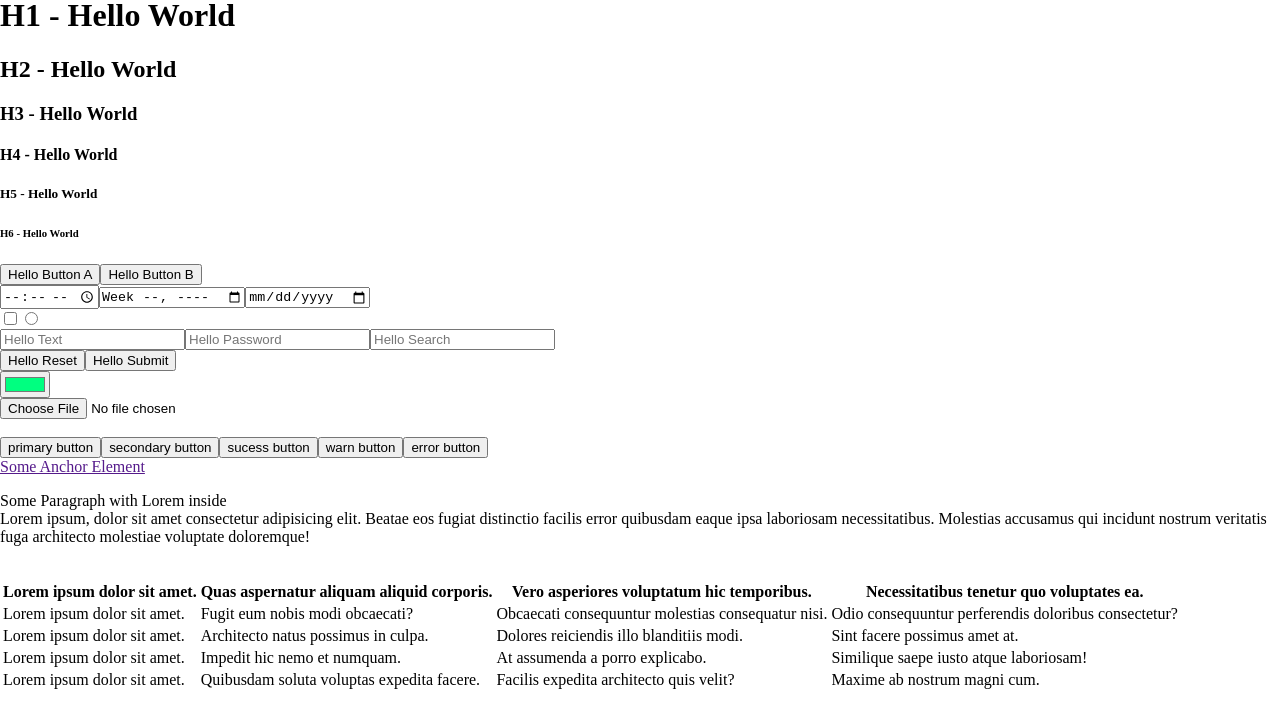
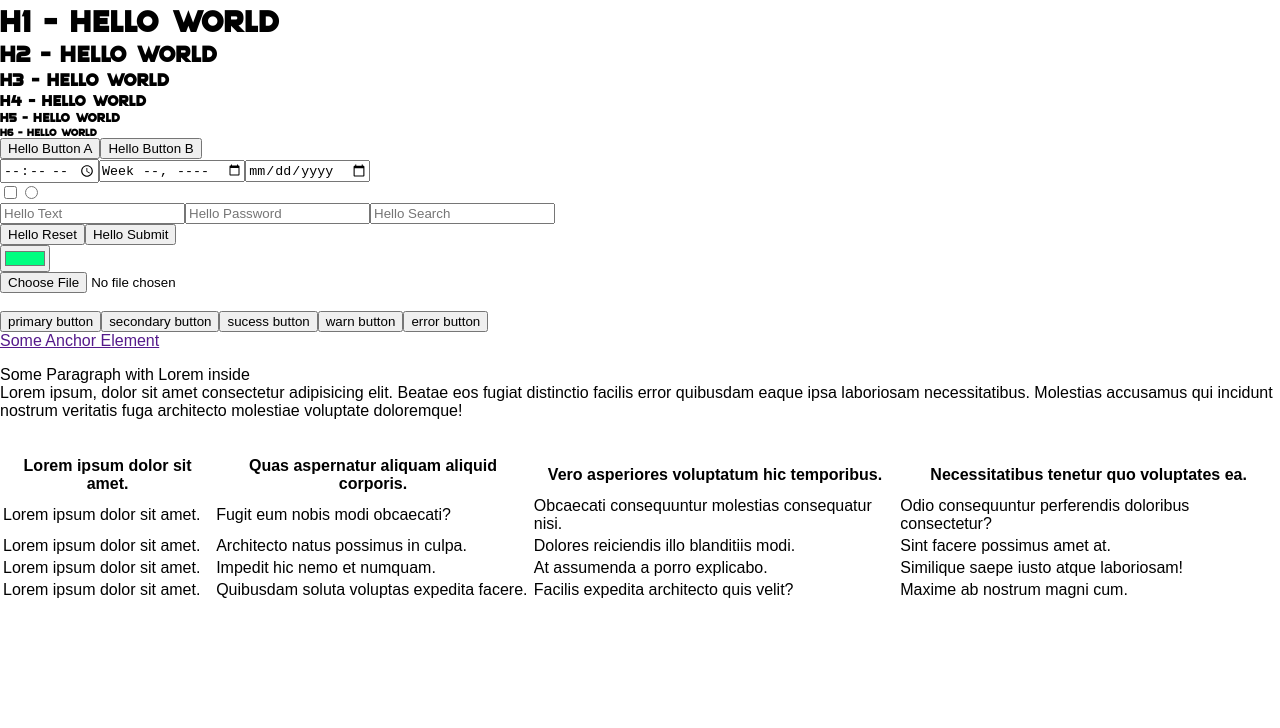
Before and after one commit to TheBoizCoding/HypertearLauncher, a Vue app: page / in a window 1280 px wide. Shown: the top 728 px of the page. Built offline with nearby package versions, Linux system fonts and the light colour scheme.

Commit message:
work on themeing

```diff
--- a/src/assets/scss/base.scss
+++ b/src/assets/scss/base.scss
@@ -6,5 +6,11 @@ html, body {
 }
 body {
     position: relative;
-    top: -1.5rem; // if not done, body has a weird offset at the top, need to test if that is chromium only
+    font-family: $font-main;
+    overflow: hidden;
 }
+h1, h2, h3, h4, h5, h6 {
+    font-family: $font-styled;
+    font-weight: normal;
+    margin: 0;
+}
--- a/src/assets/scss/themes/default-theme.scss
+++ b/src/assets/scss/themes/default-theme.scss
@@ -1,7 +1,25 @@
+@font-face {
+    font-family: 'Quicksilver';
+    src: url('./assets/fonts/Quicksilver.ttf');
+}
+$font-styled: 'Quicksilver';
+$font-main: sans-serif;
+$font-code: monospace;
+
+$color-white: #fff;
+$color-black: #000000;
+$color-primary:#00c8ff;
+$color-secondary:#0046ff;
+$color-green:#0f0;
+$color-yellow:#ff0;
+$color-red:#ff0000;
+
+$var: darken($color-red, 5%);
+
 :root {
 
     // background colors
-    --color-background-primary:#fff;
+    --color-background-primary: $color-red;
     --color-background-secondary:#fff;
 
     // text normal colors
```
